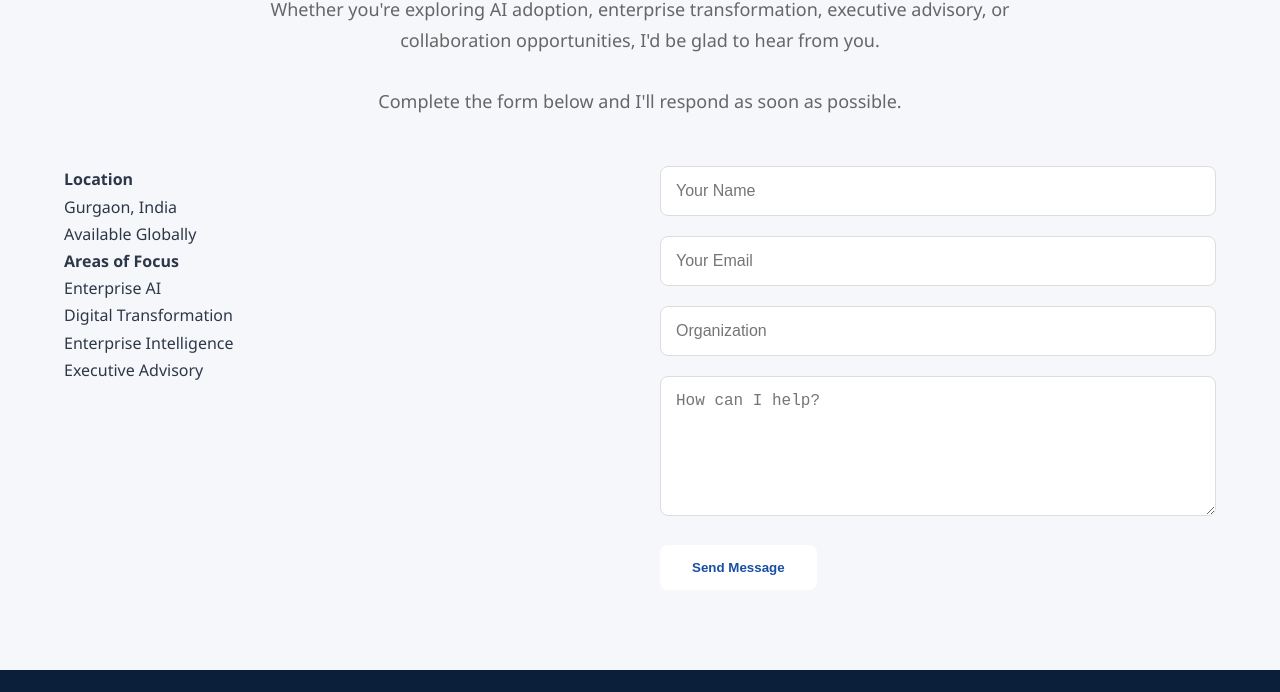
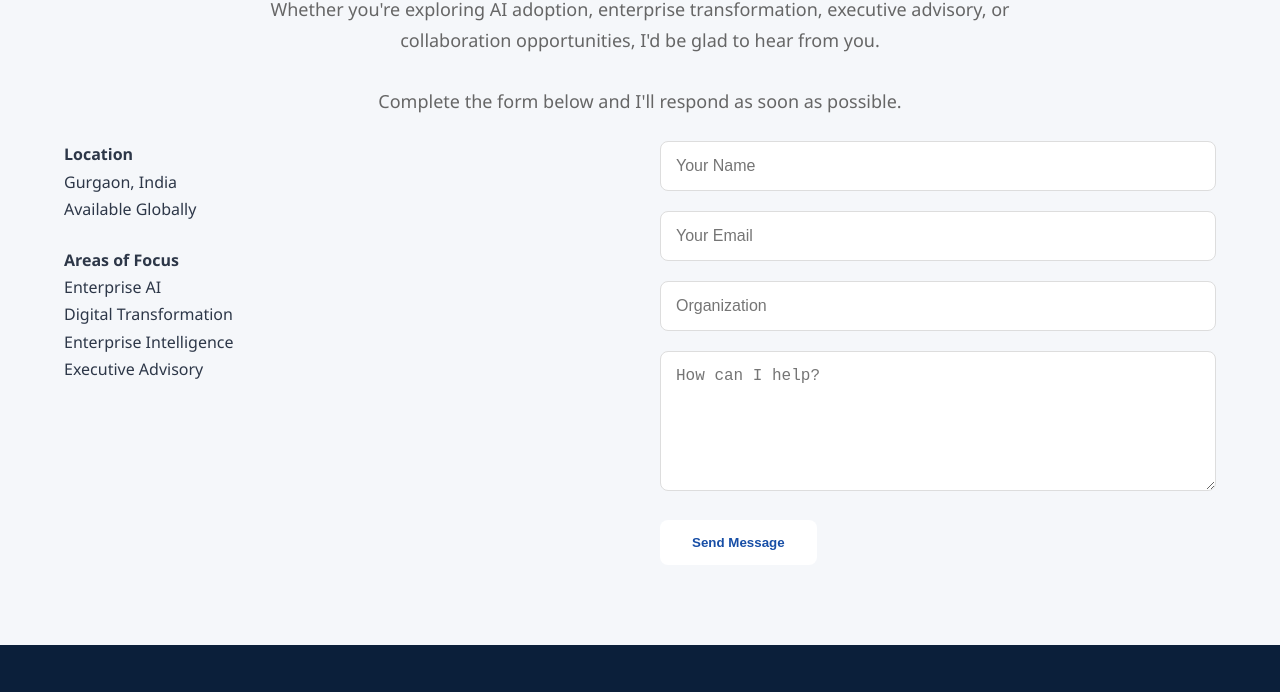
Before and after one commit to net2user/net2user-website, a plain HTML site: page index.html in a window 1280 px wide. Shown: the part 4818-5510 px from the top of the page. Drawn offline with Linux system fonts and the light colour scheme.

Commit message:
Fix contact section spacing and alignment
Added styles to improve spacing and alignment in the contact section.

```diff
--- a/css/styles.css
+++ b/css/styles.css
@@ -371,6 +371,27 @@ h2{
 
 }
 
+/* Contact spacing fix: tighten the gap below the intro text
+   and align the info column with the top of the form column */
+
+.contact .section-intro{
+
+    margin-bottom:25px;
+
+}
+
+.contact-grid{
+
+    align-items:start;
+
+}
+
+.contact-info p{
+
+    margin-bottom:24px;
+
+}
+
 .contact-form input,
 .contact-form textarea{
 
```
